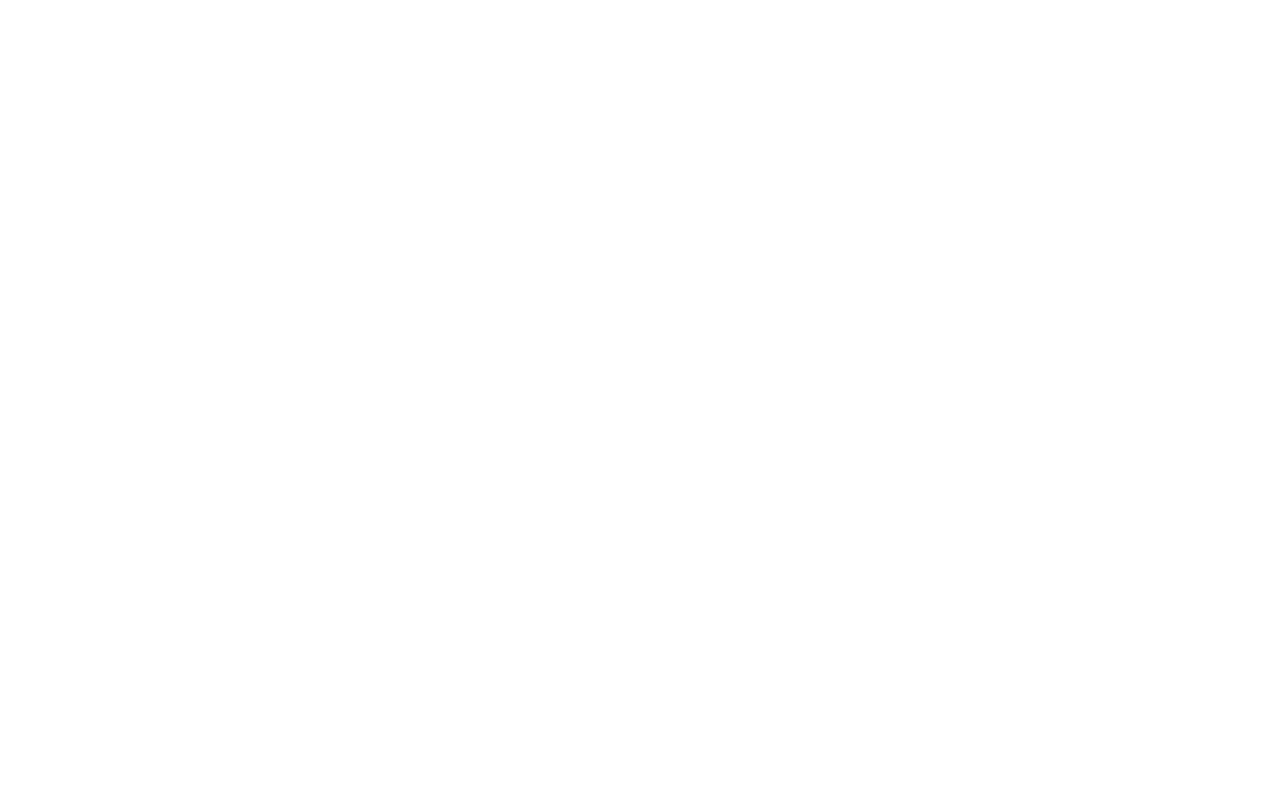
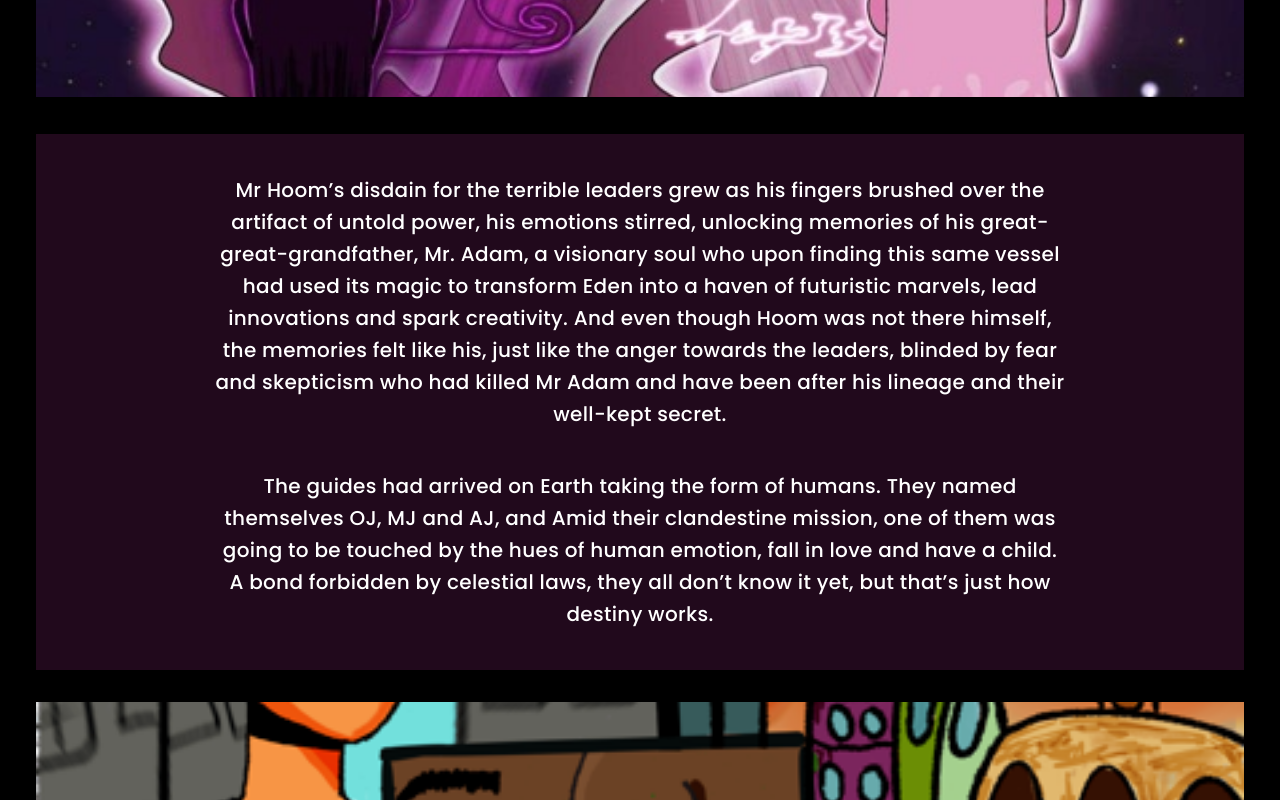
Before and after one commit to lilpolymath/planet-lukukul, a Next.js app: page /lore/part-two in a window 1280 px wide. Before the commit this address had no page. Shown: the part 780-1580 px from the top of the page. Before the commit the page ends 800 px from the top, so only its background shows below. Built offline with nearby package versions, Linux system fonts and the light colour scheme.

Commit message:
feat: new lore design format and cleanup

```diff
--- a/src/components/lore/chapters.tsx
+++ b/src/components/lore/chapters.tsx
@@ -1,101 +1,68 @@
 /* eslint-disable @next/next/no-img-element */
 
 import Link from "next/link";
-import { inView, useAnimate } from "framer-motion";
-import { useEffect, useRef, useState, useCallback } from "react";
+import { useState } from "react";
 
 import { Chapter } from "@/utils/types";
 import { chapterImages } from "@/utils/data";
 import chaptersData from "@/lore-data/chapters.json";
 
-const LoreChapters = () => {
-  const offsetRef = useRef(0);
-  const scrollToRef = useRef(null);
-  const [scope, animate] = useAnimate();
-  const [currentChapterIndex, setCurrentChapterIndex] = useState(0);
-  const [activeImage, setActiveImage] = useState(chapterImages[0].url.src);
-
+const LoreChapters = ({ currentChapterIndex }) => {
   const currentChapter = chaptersData.chapters[currentChapterIndex] as Chapter;
 
-  const updateOffset = useCallback(() => {
-    if (scrollToRef.current) {
-      offsetRef.current = scrollToRef.current.getBoundingClientRect().height;
-    }
-  }, []);
+  const renderContent = () => {
+    const result = [];
 
-  // useEffect(() => {
-  //   updateOffset();
+    for (let i = 0; i < currentChapter.content.length; i++) {
+      const item = currentChapter.content[i];
 
-  //   const handleInView = ({ target }) => {
-  //     const artist = target.dataset.artist;
-  //     const img = chapterImages.find((image) => image.artist === artist);
-  //     setActiveImage(img.url.src);
-  //   };
+      if (typeof item === "string") {
+        let combinedText = "";
 
-  //   inView('.story__image', handleInView, {
-  //     margin: '0px 50px -50px 0px',
-  //     amount: 1,
-  //   });
+        while (
+          i < currentChapter.content.length &&
+          typeof currentChapter.content[i] === "string"
+        ) {
+          combinedText += `<p>${currentChapter.content[i]}</p>`;
+          i++;
+        }
 
-  //   window.addEventListener('resize', updateOffset);
-  //   return () => window.removeEventListener('resize', updateOffset);
-  // }, [currentChapterIndex, updateOffset]);
+        i--;
 
-  // useEffect(() => {
-  //   if (offsetRef.current !== 0) {
-  //     const sequence: any = [
-  //       ['.story__text', { opacity: [0, 1] }, { duration: 1 }],
-  //       [
-  //         '.story__text',
-  //         { y: [0, 500 - offsetRef.current] },
-  //         { duration: offsetRef.current / 50, delay: 0.25 },
-  //       ],
-  //     ];
-  //     animate(sequence);
-  //   }
-  // }, [currentChapterIndex]);
-
-  const renderContent = () =>
-    currentChapter.content.map((item, index) => {
-      if (typeof item === "string") {
-        let textArray = item;
-        return (
-          <div className="lore__text" key={index}>
-            <p>{item}</p>
+        result.push(
+          <div className="lore__text" key={i}>
+            <div dangerouslySetInnerHTML={{ __html: combinedText }} />
           </div>
         );
       } else if (item.type === "illustration") {
         const img = chapterImages.find(
           (image) => image.artist === item.description
         );
-        return (
-          <div key={index} className="lore__image">
+
+        result.push(
+          <div key={i} className="lore__image">
             <img src={img.url.src} alt={img.artist} />
           </div>
         );
       }
-      return null;
-    });
+    }
+
+    return result;
+  };
 
   const renderControls = () => {
     if (currentChapterIndex === 0) {
       return (
-        <button
-          className="join-btn join-btn--purple"
-          onClick={() => setCurrentChapterIndex(1)}
-        >
+        <Link className="join-btn join-btn--purple" href="/lore/part-two">
           Go to Part Two
-        </button>
+        </Link>
       );
     } else if (currentChapterIndex === 1) {
       return (
         <>
-          <button
-            className="join-btn join-btn--outline"
-            onClick={() => setCurrentChapterIndex(0)}
-          >
+          <Link className="join-btn join-btn--outline" href="/lore/part-one">
             Go to Part One
-          </button>
+          </Link>
           <Link className="join-btn join-btn--purple" href="/lore/archetype">
             Go to Part Three
           </Link>
@@ -107,7 +74,7 @@
   return (
     <section className="story">
       <h2 className="lore__title">{currentChapter.chapterTitle}</h2>
-      <div className="lore__section" ref={scope}>
+      <div className="lore__section">
         <div className="lore__content">
           <div className="story__outline">{renderContent()}</div>
         </div>
--- a/src/components/nav.tsx
+++ b/src/components/nav.tsx
@@ -6,7 +6,7 @@
 const NAV_LINKS = [
   {
     name: "Lore",
-    path: "/lore",
+    path: "/lore/part-one",
   },
   // {
   //   name: "Store",
--- /dev/null
+++ b/src/pages/lore/part-two.tsx
@@ -0,0 +1,22 @@
+import Nav from "@/components/nav";
+import Meta from "@/components/meta";
+import Footer from "@/components/footer";
+import LoreChapters from "@/components/lore/chapters";
+
+const lore = () => {
+  return (
+    <>
+      <Meta title="Lore" />
+      <div className="lore__wrapper">
+        <Nav />
+
+        <section className="section__container">
+          <LoreChapters currentChapterIndex={1} />
+        </section>
+      </div>
+      <Footer />
+    </>
+  );
+};
+
+export default lore;
--- a/src/styles/_components.scss
+++ b/src/styles/_components.scss
@@ -785,7 +785,7 @@
 
   &__text {
     background: #21091c;
-    padding: 40px 24px;
+    padding: 40px 32px;
     color: #ffffff;
     font-size: 20px;
     font-weight: 500;
@@ -793,7 +793,7 @@
 
     p {
       width: 100%;
-      max-width: 700px;
+      max-width: 850px;
       margin: auto;
       text-align: center;
     }
--- a/tsconfig.json
+++ b/tsconfig.json
@@ -19,6 +19,6 @@
       "@/*": ["./src/*"]
     }
   },
-  "include": ["next-env.d.ts", "**/*.ts", "**/*.tsx", "src/pages/lore/index.tsx", "src/pages/lore/index.tsx"],
+  "include": ["next-env.d.ts", "**/*.ts", "**/*.tsx"],
   "exclude": ["node_modules"]
 }
```
Also changed, not shown: src/pages/lore/index.tsx (deleted, +0 -22 lines), src/pages/lore/part-one.tsx (added, +22 -0 lines).
